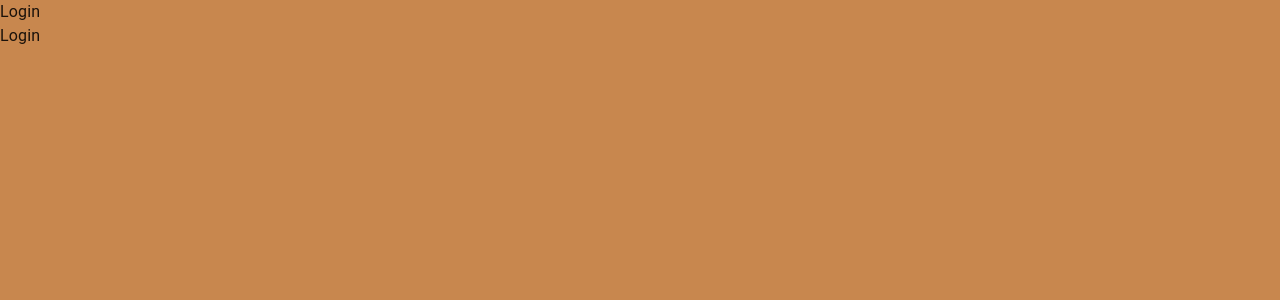
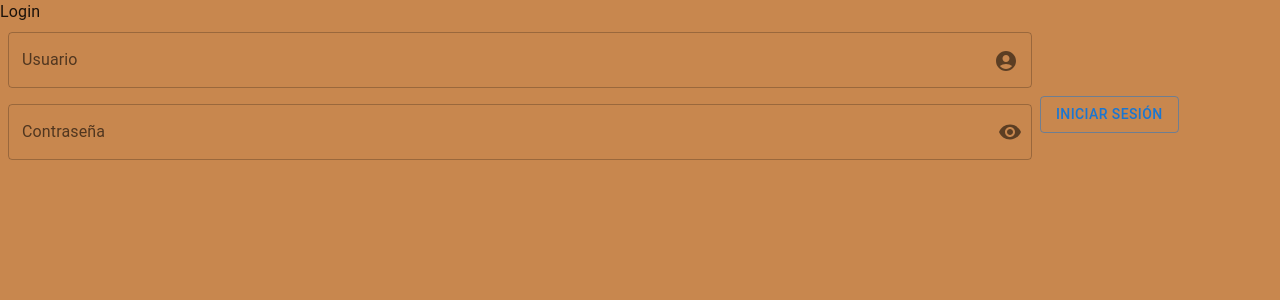
Before and after one commit to Eduardo282x/library-online, a React (Vite) app: page / in a window 1280 px wide. Shown: the top 300 px of the page. Built offline with nearby package versions, Linux system fonts and the light colour scheme.

Commit message:
completed login, add validation, formik and yup

```diff
--- a/package.json
+++ b/package.json
@@ -16,10 +16,12 @@
     "@mui/icons-material": "^5.14.19",
     "@mui/material": "^5.14.19",
     "@mui/styled-engine-sc": "^6.0.0-alpha.7",
+    "formik": "^2.4.5",
     "react": "^18.2.0",
     "react-dom": "^18.2.0",
     "react-router-dom": "^6.20.0",
-    "styled-components": "^6.1.1"
+    "styled-components": "^6.1.1",
+    "yup": "^1.3.3"
   },
   "devDependencies": {
     "@types/react": "^18.2.37",
--- a/src/components/Layout/Layout.data.js
+++ b/src/components/Layout/Layout.data.js
@@ -2,7 +2,7 @@ import { styled } from "@mui/material/styles";
 import MuiDrawer from "@mui/material/Drawer";
 import MuiAppBar from "@mui/material/AppBar";
 
-const drawerWidth = 200;
+const drawerWidth = 250;
 
 export const openedMixin = (theme) => ({
     width: drawerWidth,
@@ -90,4 +90,8 @@ export const menu = [
         title:'Usuarios',
         redirect: '/users'
     },
+    {
+        title:'Cerrar sesión',
+        redirect: '/'
+    },
 ];
--- a/src/components/Layout/Layout.jsx
+++ b/src/components/Layout/Layout.jsx
@@ -1,4 +1,25 @@
-import {Box,Toolbar,List,CssBaseline,IconButton,Typography,Divider,MenuIcon,ChevronLeftIcon,ChevronRightIcon,ListItem,ListItemButton,ListItemIcon,ListItemText,BookIcon,BookmarkIcon,MenuBookIcon,PeopleAltIcon,ArticleIcon,} from '../materialUI';
+import {
+    Box,
+    Toolbar,
+    List,
+    CssBaseline,
+    IconButton,
+    Typography,
+    Divider,
+    MenuIcon,
+    ChevronLeftIcon,
+    ChevronRightIcon,
+    ListItem,
+    ListItemButton,
+    ListItemIcon,
+    ListItemText,
+    BookIcon,
+    BookmarkIcon,
+    MenuBookIcon,
+    PeopleAltIcon,
+    ArticleIcon,
+    LogoutIcon
+} from '../materialUI';
 import { useState } from "react";
 import { Outlet, Link, useNavigate  } from "react-router-dom";
 import { useTheme } from "@mui/material/styles";
@@ -11,26 +32,20 @@ export const Layout = () => {
     const navigate = useNavigate();
 
     const redirecTo = (path) => {
+        if (path == '/') localStorage.removeItem('payload');
         navigate(path)
     }
 
     const icon = (menu) => {
-        if(menu == 'Inicio'){
-            return <MenuBookIcon/>
-        }
-        if(menu == 'Libros'){
-            return <BookIcon/>
-        }
-        if(menu == 'Reservar'){
-            return <BookmarkIcon/>
-        }
-        if(menu == 'Usuarios'){
-            return <PeopleAltIcon/>
-        }
-        if(menu == 'Tesis'){
-            return <ArticleIcon/>
-        }
+        if(menu == 'Inicio') return <MenuBookIcon/>;
+        if(menu == 'Libros') return <BookIcon/>;
+        if(menu == 'Reservar') return <BookmarkIcon/>;
+        if(menu == 'Usuarios') return <PeopleAltIcon/>;
+        if(menu == 'Tesis') return <ArticleIcon/>;
+        if(menu == 'Tesis') return <ArticleIcon/>;
+        if(menu == 'Cerrar sesión') return <LogoutIcon/>;
     }
+
 
     const handleDrawerOpen = () => {
         setOpen(true);
@@ -45,7 +60,7 @@ export const Layout = () => {
             <Box sx={{ display: "flex" }}>
                 <CssBaseline />
                 <AppBar position="fixed" open={open} >
-                <Toolbar className="woodColor">
+                <Toolbar className="bg-[#c8874e] text-black">
                     <IconButton
                     color="inherit"
                     aria-label="open drawer"
@@ -61,7 +76,7 @@ export const Layout = () => {
                 </Toolbar>
                 </AppBar>
                 <Drawer variant="permanent" open={open}>
-                <DrawerHeader className="woodColor">
+                <DrawerHeader className="bg-[#c8874e]">
                     <IconButton onClick={handleDrawerClose}>
                     {theme.direction === "rtl" ? (
                         <ChevronRightIcon />
@@ -71,7 +86,7 @@ export const Layout = () => {
                     </IconButton>
                 </DrawerHeader>
                 <Divider />
-                    <List className="woodColorMenu">
+                    <List className="bg-[#c8874e] text-white">
                         {menu.map((text, index) => (
                         <ListItem key={index} disablePadding sx={{ display: "block" }} onClick={() => redirecTo(text.redirect)}>
                             <ListItemButton
@@ -80,7 +95,7 @@ export const Layout = () => {
                                 {icon(text.title)}
                             </ListItemIcon>
                             <ListItemText>
-                                <Link to={text.redirect} className="link">
+                                <Link to={text.redirect} className='font-bold'>
                                     {text.title}
                                 </Link>
                             </ListItemText>
--- a/src/components/Layout/layout.css
+++ b/src/components/Layout/layout.css
@@ -1,9 +1,3 @@
-.link{
-    color: #ffffff;
-    text-decoration: none;
-    font-weight: bold;
-}
-
 .centerBox{
     display: flex;
     align-items: center;
@@ -17,10 +11,6 @@
     background-position: center
 }
 
-.woodColor{
-    background-color: #c8874e;
-    color: #000;
-}
 
 .woodColorMenu{
     background-color: #c8874e;
--- a/src/components/Login/Login.jsx
+++ b/src/components/Login/Login.jsx
@@ -1,10 +1,95 @@
+import {FormControl,
+    // InputLabel,
+    // OutlinedInput,
+    TextField ,
+    InputAdornment,
+    Icon,
+    AccountCircleIcon,
+    IconButton,
+    VisibilityOffIcon,
+    VisibilityIcon,
+    Button,
+} from '../materialUI';
+import { useFormik } from 'formik';
+
+import {loginForm, validationSchema} from './login.data';
+import { useState } from 'react';
+import { useNavigate } from "react-router-dom";
+
 export const Login = () => {
+    const navigate = useNavigate();
+    const [showPassword, setShowPassword] = useState(false);
+    const handleClickShowPassword = () => setShowPassword((show) => !show);
+    const handleMouseDownPassword = (event) => event.preventDefault();
+
+    const formik = useFormik({
+        initialValues: loginForm,
+        validationSchema: validationSchema,
+        onSubmit: (values) => logIn(values),
+    })
+
+    const logIn = (values) => {
+        console.log(values);
+        navigate('/home');
+    };
+
     return (
         <div className="w-screen h-screen flex items-center justify-center text-center">
-            <div className="w-[30rem] h-[40rem] bg-white rounded-3xl flex flex-col items-center justify-center">
-                <p className="text-black">Login</p>
-                <p className="text-black">Login</p>
-            </div>
+            <form onSubmit={formik.handleSubmit} className="w-[30rem] h-[40rem] bg-white rounded-3xl gap-5 flex flex-col items-center justify-center">
+                <h1 className="font-semibold text-[#c8874e] text-4xl">Login</h1>
+
+                <FormControl sx={{ m: 1, width: "80%" }} variant="outlined">
+                    <TextField
+                        id="username"
+                        type="text"
+                        label="Usuario"
+                        name="username"
+                        value={formik.values.username}
+                        onChange={formik.handleChange}
+                        onBlur={formik.handleBlur}
+                        error={formik.touched.username && Boolean(formik.errors.username)}
+                        helperText={formik.touched.username && formik.errors.username}
+                        InputProps={{
+                            endAdornment:(
+                                <InputAdornment position="end">
+                                <Icon>{<AccountCircleIcon />}</Icon>
+                            </InputAdornment>
+                            )
+                        }}
+                    />
+                </FormControl>
+
+                <FormControl sx={{ m: 1, width: "80%" }} variant="outlined">
+                    <TextField
+                        label="Contraseña"
+                        type={showPassword ? "text" : "password"}
+                        value={formik.values.password}
+                        onChange={formik.handleChange}
+                        onBlur={formik.handleBlur}
+                        error={formik.touched.password && Boolean(formik.errors.password)}
+                        helperText={formik.touched.password && formik.errors.password}
+                        name="password"
+                        InputProps={{
+                            endAdornment: (
+                                <InputAdornment position="end">
+                                    <IconButton
+                                        aria-label="toggle password visibility"
+                                        onClick={handleClickShowPassword}
+                                        onMouseDown={handleMouseDownPassword}
+                                        edge="end"
+                                    >
+                                        {showPassword ? <VisibilityOffIcon /> : <VisibilityIcon />}
+                                    </IconButton>
+                                </InputAdornment>
+                            )
+                        }}
+                    />
+                </FormControl>
+
+                <Button variant="outlined" type="submit" disabled={!formik.isValid}>
+                    Iniciar Sesión
+                </Button>
+            </form>
         </div>
-    )
-}
+    );
+};
--- /dev/null
+++ b/src/components/Login/login.data.js
@@ -0,0 +1,13 @@
+import * as yup from 'yup';
+
+
+export const loginForm = {
+    username: '',
+    password: '',
+
+}
+
+export const validationSchema = yup.object({
+    username : yup.string().required('El usuario es requerido'),
+    password : yup.string().required('La contraseña es requerido'),
+});
--- a/src/components/Shared/Card/card.css
+++ b/src/components/Shared/Card/card.css
@@ -48,6 +48,8 @@
 .search{
 
 }
+
+
 ::-webkit-scrollbar {
     background-color: #e4e4e7;
     border-radius: 1rem;
```
Also changed, not shown: src/components/materialUI.js (+18 -1 lines), 1 other file (tests, documents, lock files or other folders).
